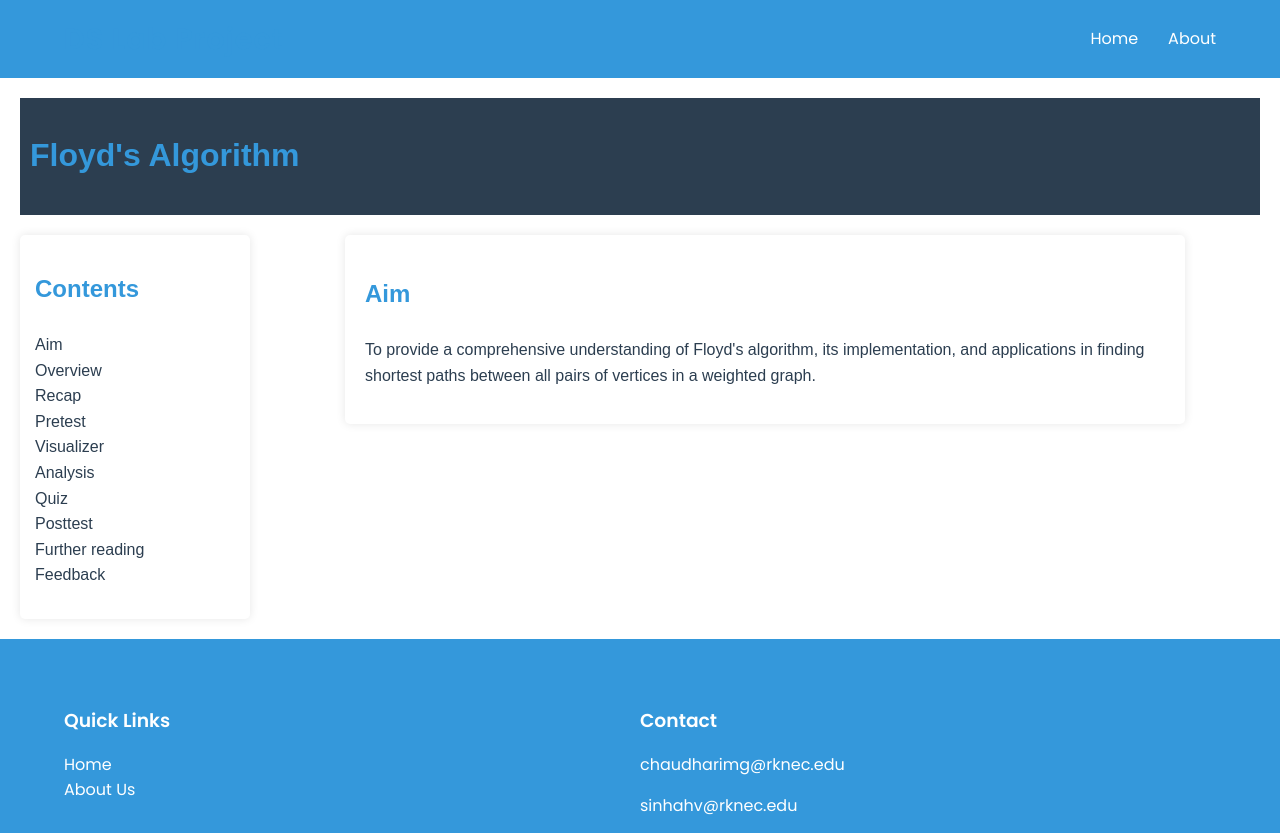
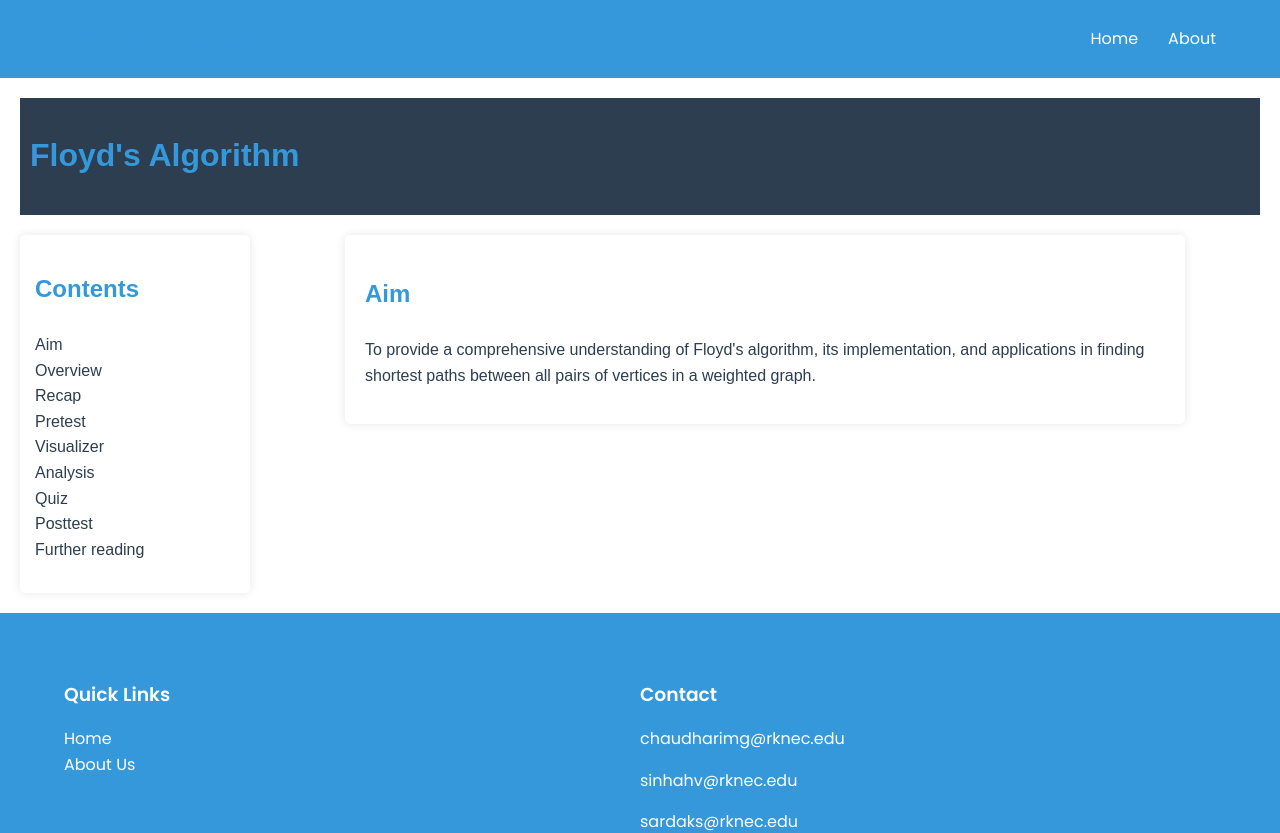
Before and after one commit to mrudulchaudhari/DS-Lab, a React (Vite) app in the folder ds-labs/: page /floyds-algorithm in a window 1280 px wide. Shown: the top 833 px of the page. Built offline with nearby package versions, Linux system fonts and the light colour scheme.

Commit message:
removed feedback section from page

```diff
--- a/ds-labs/src/algorithms/Floyd/floyd.jsx
+++ b/ds-labs/src/algorithms/Floyd/floyd.jsx
@@ -648,13 +648,6 @@
             </ul>
           </section>
         );
-      case 'feedback':
-          return (
-            <section id="feedback">
-              <h2>Feedback</h2>
-              <p>Your feedback is valuable! Please let us know your thoughts on this lesson about Floyd's algorithm.</p>
-            </section>
-         );
       default:
         return null;
     }
@@ -678,7 +671,7 @@
         }}>
           <h2>Contents</h2>
           <ul style={{ listStyleType: 'none', padding: 0 }}>
-            {['aim', 'overview', 'recap', 'pretest','visualizer','analysis', 'quiz', 'posttest', 'further-reading','feedback'].map((section) => (
+            {['aim', 'overview', 'recap', 'pretest','visualizer','analysis', 'quiz', 'posttest', 'further-reading'].map((section) => (
               <li key={section}>
                 <a
                   href={`#${section}`}
```
